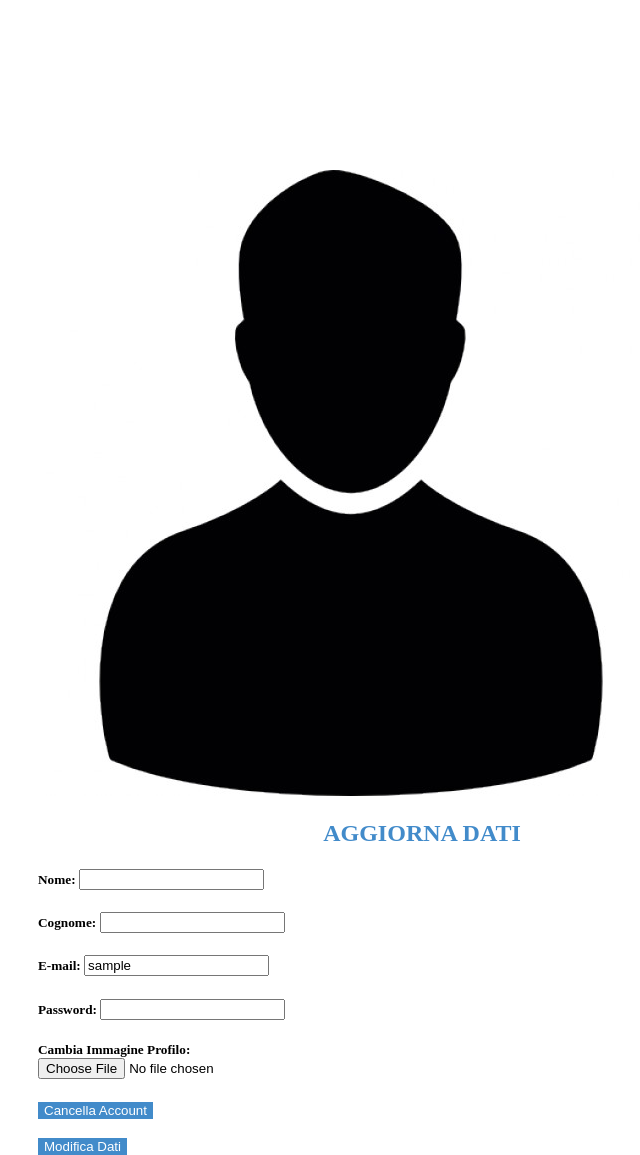
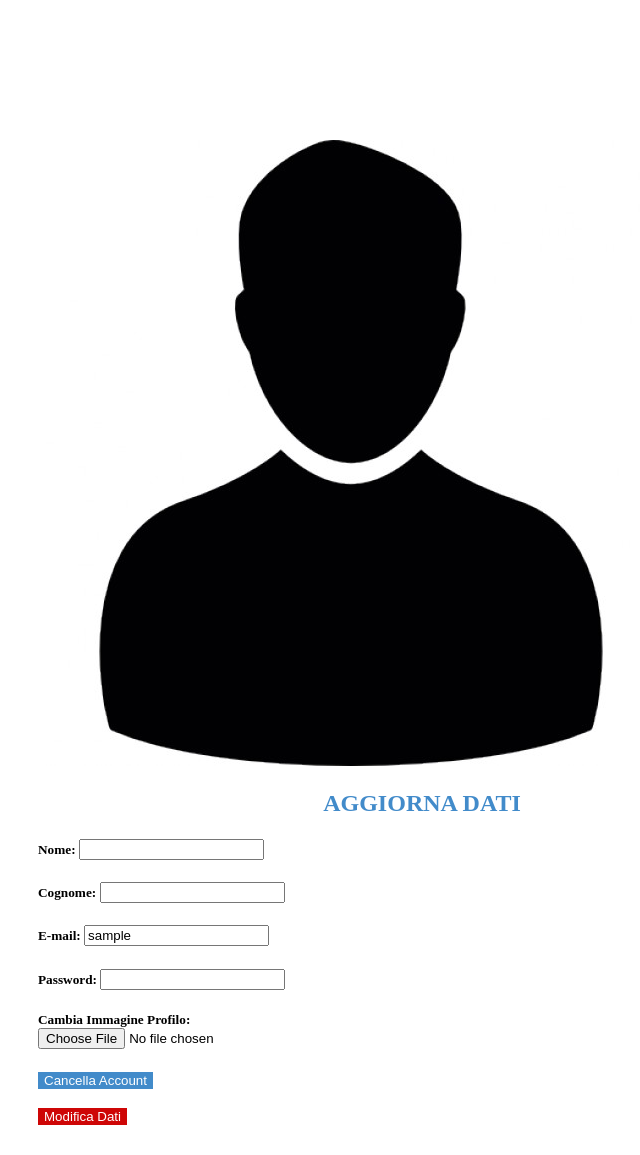
Before and after one commit to vismaramatteo/virtualcoaching, a PHP site: page /aggiornadati.php in a window 1280 px wide. Shown: the part 135-1290 px from the top of the page, without its empty margins (202-842 px from the left). After the commit the page ends 1260 px from the top, so only its background shows below. Run offline with PHP 8.4, Linux system fonts and the light colour scheme; the visitor is signed in with stand-in values (Sample User, id 1); data that the repository does not hold is empty.

Commit message:
modificato css div

```diff
--- a/css/aggiornadati.css
+++ b/css/aggiornadati.css
@@ -2,7 +2,7 @@
     padding: 20px 0;
     min-height: 250px;
 	width:700px;
-	height:300px;
+	height:400px;
 	display: inline-block;
     vertical-align: middle;
     float: none;
@@ -12,7 +12,7 @@
     position: absolute;
     top: 50%;
     left: 50%;
-    margin-top: -150px;
+    margin-top: -180px;
     margin-left: -400px;
 }
 .main .btn {
@@ -26,6 +26,19 @@
     background: #2a6496;
     color: #ffffff;
 }
+
+#btn1 {
+    border:0;
+    border-radius: 0;
+    background: #ce0606;
+    color: #ffffff;
+}
+#btn1:hover,
+#btn1:focus {
+    background: #9f0000;
+    color: white;
+}
+
 .main .dropdown-menu  {
     background-color: #428bca;
     border:0;
```
